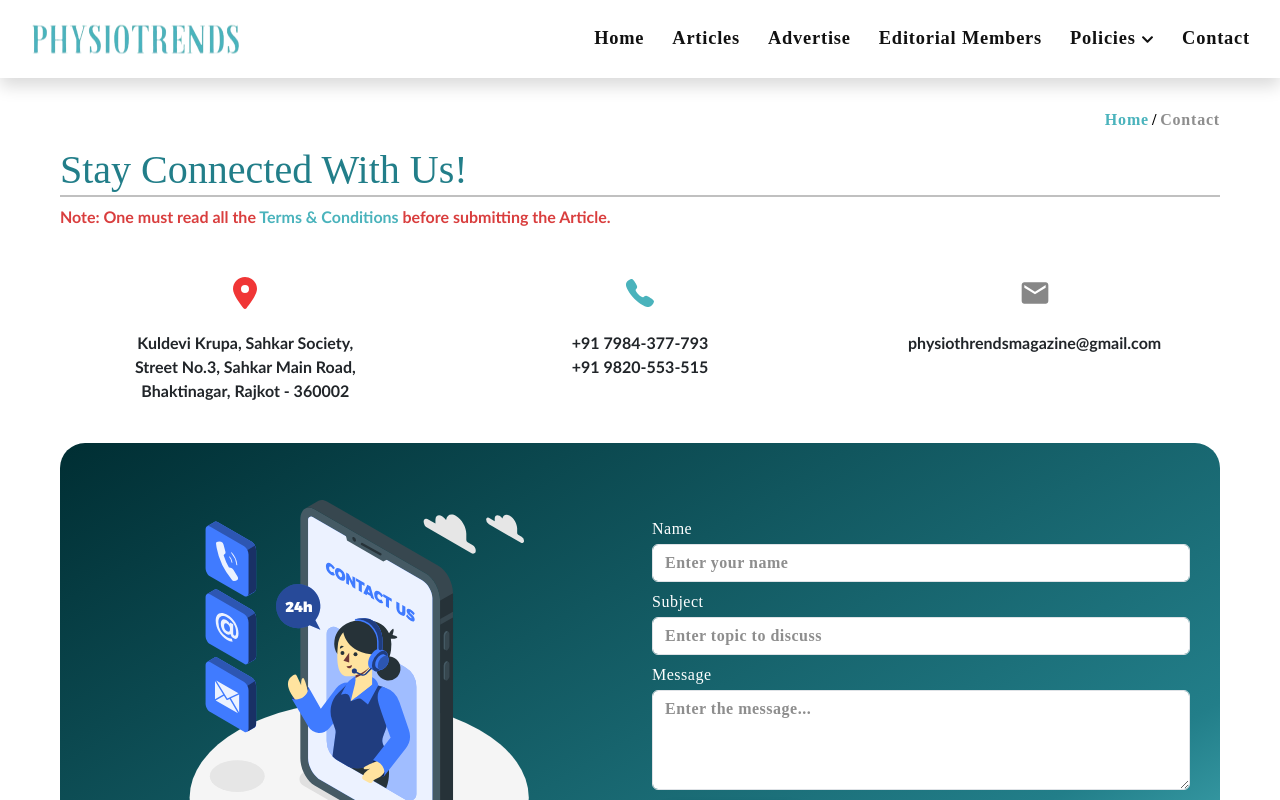
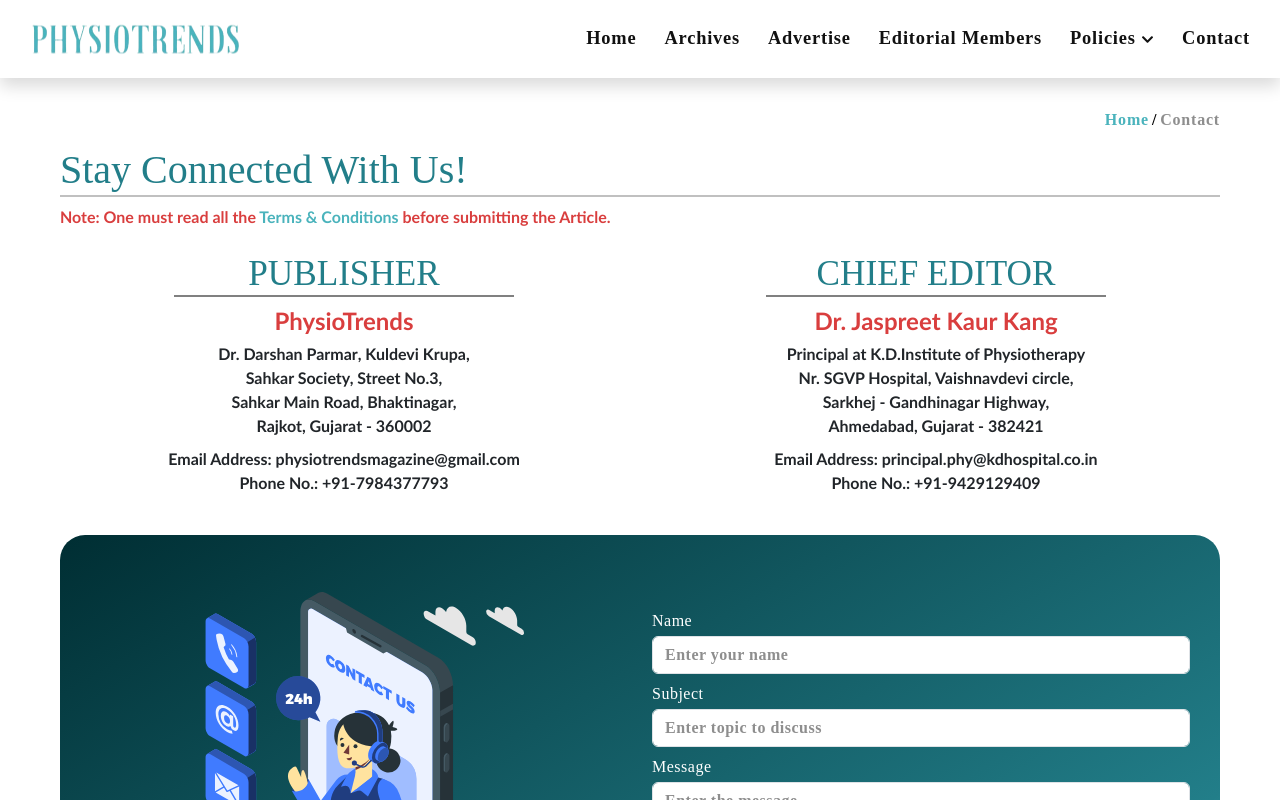
Before and after one commit to dhruvparmar2310/physiotrends, a Next.js app: page /contact in a window 1280 px wide. Shown: the top 800 px of the page. Built offline with nearby package versions, Linux system fonts and the light colour scheme; a web font is replaced by a local one.

Commit message:
updated for ISSN Certification

```diff
--- a/src/components/Header/index.jsx
+++ b/src/components/Header/index.jsx
@@ -43,7 +43,7 @@
                                 <Link href='/' title='Home | PhysioTrends' className={`${router?.route === '/' && styles?.active} `} onClick={(e) => handleClick(e, '/')}>Home</Link>
                             </li>
                             <li className={`${styles.drop_down}`}>
-                                <Link href={`/articles`} title='Articles | PhysioTrends' className={`${router?.route?.includes('/articles') && styles?.active}`} onClick={(e) => handleClick(e, '/articles')}>Articles</Link>
+                                <Link href={`/articles`} title='Archives | PhysioTrends' className={`${router?.route?.includes('/articles') && styles?.active}`} onClick={(e) => handleClick(e, '/articles')}>Archives</Link>
                             </li>
                             <li className={`${styles.drop_down}`}>
                                 <Link href='/advertise' title='Advertise | PhysioTrends' className={`${router?.route?.includes('/advertise') && styles?.active}`} onClick={(e) => handleClick(e, '/advertise')}>Advertise </Link>
--- a/src/components/Hero/index.jsx
+++ b/src/components/Hero/index.jsx
@@ -25,7 +25,7 @@
             <section className={`${styles?.hero}`} id='hero'>
                 <div className={`${styles?.heroContent}`}>
                     <div className={`${styles?.adsContent}`}>
-                        <h1 data-heading='ISSN Number'>PhysioTrends</h1>
+                        <h1 data-heading='ISSN (Online)'>PhysioTrends</h1>
 
                         <p className={`${styles?.desc} mt-lg-5 mt-3`}>
                             Empowering Physiotherapists
--- a/src/pages/contact.jsx
+++ b/src/pages/contact.jsx
@@ -39,33 +39,46 @@
                     <div className={`${styles?.line}`}></div>
 
                     <p className={`${styles?.notes} mt-2`}>Note: One must read all the <Link href={'/terms-and-conditions'}>Terms & Conditions</Link> before submitting the Article.</p>
-                    <div className='mt-5'>
+                    <div className='mt-4'>
                         <Row className={styles?.contactDetails}>
-                            <Col lg={4} md={4}>
+                            <Col lg={6} md={6}>
                                 <div className={`${styles?.cardDetails}`}>
-                                    <div className={`${styles?.cardIcon}`}>
-                                        <FaLocationDot className={`${styles?.location}`} />
+                                    <div className={`${styles?.cardTitle}`}>
+                                        <h1>Publisher</h1>
+                                        <p className={`${styles.subTitle}`}>PhysioTrends</p>
                                     </div>
-                                    <p>Kuldevi Krupa, Sahkar Society,</p>
-                                    <p>Street No.3, Sahkar Main Road,</p>
-                                    <p>Bhaktinagar, Rajkot - 360002</p>
+
+                                    <div className={`${styles.cardBody}`}>
+                                        <p><strong>Dr. Darshan Parmar</strong>, Kuldevi Krupa,</p>
+                                        <p>Sahkar Society, Street No.3,</p>
+                                        <p>Sahkar Main Road, Bhaktinagar,</p>
+                                        <p> Rajkot, Gujarat - 360002</p>
+                                    </div>
+
+                                    <div className={`${styles.cardContact}`}>
+                                        <p>Email Address: physiotrendsmagazine@gmail.com</p>
+                                        <p>Phone No.: +91-7984377793</p>
+                                    </div>
                                 </div>
                             </Col>
-                            <Col lg={4} md={4}>
+                            <Col lg={6} md={6}>
                                 <div className={`${styles?.cardDetails}`}>
-                                    <div className={`${styles?.cardIcon}`}>
-                                        <IoCall className={`${styles?.phoneNo}`} />
+                                    <div className={`${styles?.cardTitle}`}>
+                                        <h1>Chief Editor</h1>
+                                        <p className={`${styles.subTitle}`}>Dr. Jaspreet Kaur Kang</p>
                                     </div>
-                                    <p>+91 7984-377-793</p>
-                                    <p>+91 9820-553-515</p>
-                                </div>
-                            </Col>
-                            <Col lg={4} md={4}>
-                                <div className={`${styles?.cardDetails}`}>
-                                    <div className={`${styles?.cardIcon}`}>
-                                        <MdEmail className={`${styles?.email}`} />
+
+                                    <div className={`${styles.cardBody}`}>
+                                        <p>Principal at K.D.Institute of Physiotherapy</p>
+                                        <p>Nr. SGVP Hospital, Vaishnavdevi circle,</p>
+                                        <p>Sarkhej - Gandhinagar Highway,</p>
+                                        <p>Ahmedabad, Gujarat - 382421</p>
                                     </div>
-                                    <p>physiothrendsmagazine@gmail.com</p>
+
+                                    <div className={`${styles.cardContact}`}>
+                                        <p>Email Address: principal.phy@kdhospital.co.in</p>
+                                        <p>Phone No.: +91-9429129409</p>
+                                    </div>
                                 </div>
                             </Col>
                         </Row>
--- a/src/pages/index.jsx
+++ b/src/pages/index.jsx
@@ -122,7 +122,7 @@
                   </tr>
                   <tr>
                     <td>Address</td>
-                    <td className={`${styles?.dataValue}`} title='Contact Us | Address of PhysioTrends'>Kuldevi Krupa, Sahkar Society, Street No.3, Sahkar Main Road, Bhaktinagar, Rajkot - 360002</td>
+                    <td className={`${styles?.dataValue}`} title='Contact Us | Address of PhysioTrends'>PhysioTrends, Kuldevi Krupa, Sahkar Society, Street No.3, Sahkar Main Road, Bhaktinagar, Rajkot - 360002</td>
                   </tr>
                 </tbody>
               </Table>
--- a/src/styles/Contact.module.scss
+++ b/src/styles/Contact.module.scss
@@ -36,24 +36,33 @@
         .cardDetails {
             text-align: center;
 
-            .cardIcon {
-                margin-bottom: 30px;
+            .cardTitle {
+                h1 {
+                    color: var(--primary-dark);
+                    font-size: 2.2rem;
+                    text-transform: uppercase;
 
-                svg {
-                    font-size: 2rem;
-
-                    &.location {
-                        color: rgb(240, 54, 54);
-                    }
-
-                    &.phoneNo {
-                        color: var(--primary-color);
-                    }
-
-                    &.email {
-                        color: #878787;
+                    &::after {
+                        content: '';
+                        display: block;
+                        width: 60%;
+                        height: 2px;
+                        margin: 0 auto;
+                        background: gray;
                     }
                 }
+
+                .subTitle {
+                    color: #d93e3e;
+                    font-size: 1.5rem;
+                    margin-top: 20px;
+                }
+
+            }
+
+            .cardBody,
+            .cardContact {
+                margin-top: 25px;
             }
 
             p {
--- a/src/styles/Header.module.scss
+++ b/src/styles/Header.module.scss
@@ -458,7 +458,9 @@
         }
 
         .nav_menu {
-            a {
+
+            a,
+            .dropDownButton {
                 font-size: 2rem;
             }
         }
```
Also changed, not shown: src/data/editorialMembers/index.js (+18 -18 lines), src/pages/editorialMember.jsx (+7 -7 lines).
